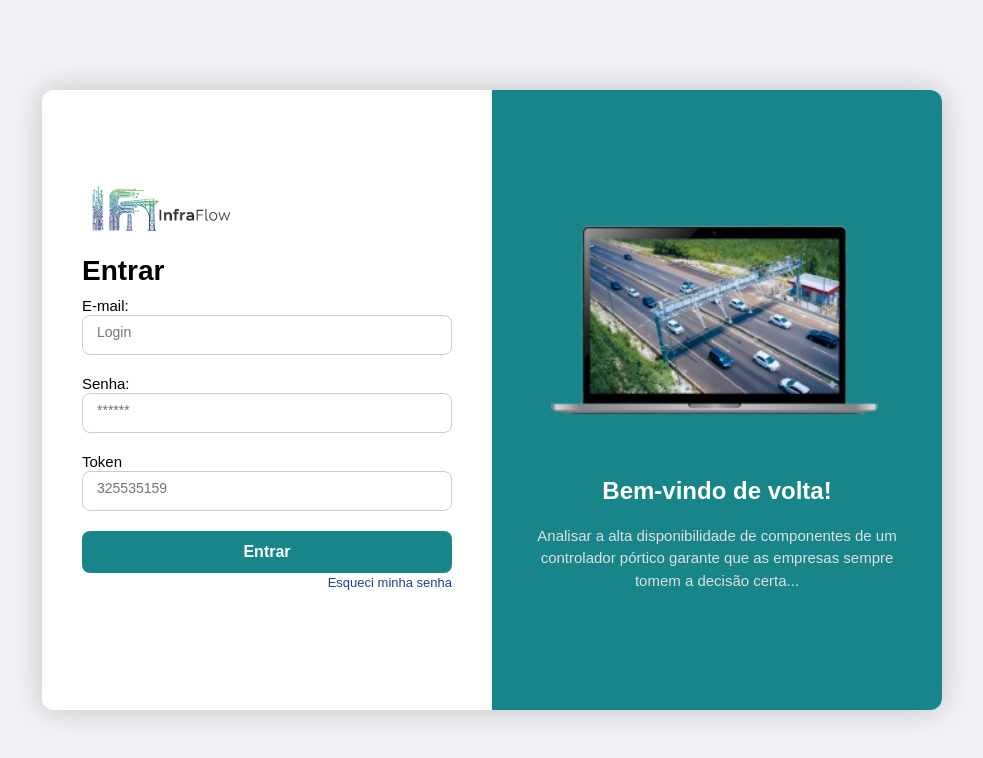
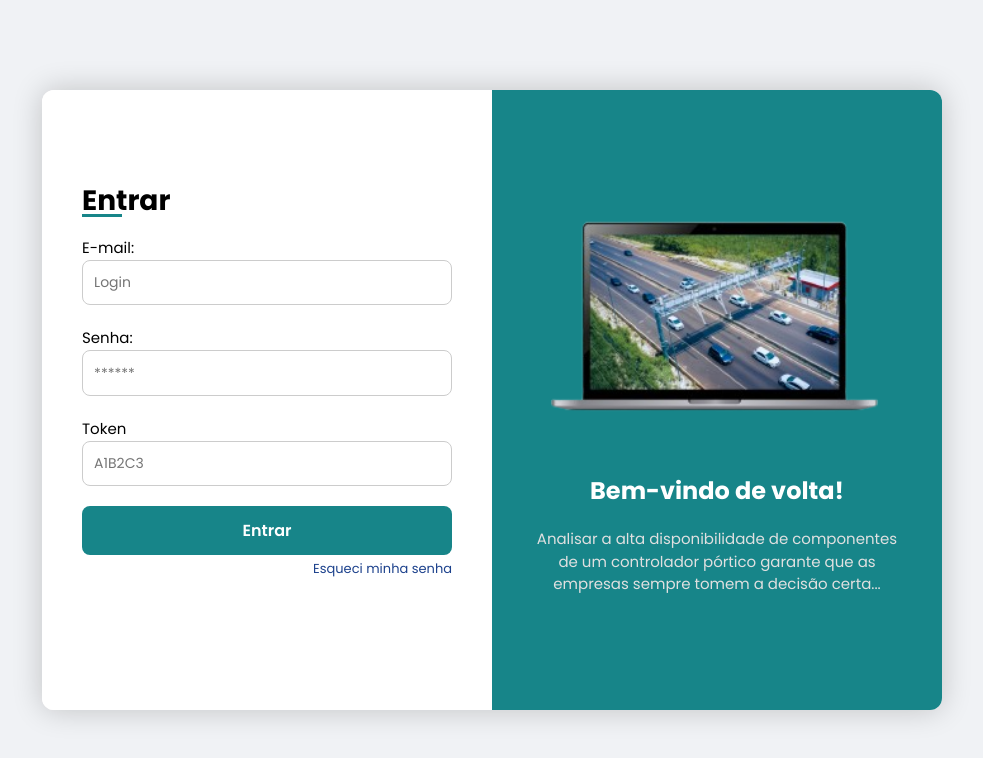
Before and after one commit to Project-InfraFlow/InfraFlow-web, a website: page public/login.html in a window 1280 px wide. Shown: the whole page, without its empty margins (148-1131 px from the left). Drawn offline with Linux system fonts and the light colour scheme; a web font is replaced by a local one.

Commit message:
Alterações no front-end do cadastro e login

```diff
--- a/public/css/estilo.css
+++ b/public/css/estilo.css
@@ -63,7 +63,7 @@
 
     .input-box input {
        width: 100%;
-      padding: 8px 40px 14px 14px;
+      padding: 3%;
       border-radius: 8px;
       border: 1px solid #ccc;
       font-size: 14px;
@@ -90,8 +90,16 @@
       margin-right: 8px;
     }
 
+    .box-green{
+      width: 40px;
+      height: 3px;
+      background-color: #178589;
+      margin-top: -5%;
+      margin-bottom: 5%;
+    }
+
     .forgot-link {
-      text-align: right;
+      text-align: left;
       margin-bottom: 30px;
     }
 
--- a/public/login.html
+++ b/public/login.html
@@ -5,6 +5,9 @@
   <meta charset="UTF-8">
   <meta http-equiv="X-UA-Compatible" content="IE=edge">
   <meta name="viewport" content="width=device-width, initial-scale=1.0">
+  <link rel="preconnect" href="https://fonts.googleapis.com">
+  <link rel="preconnect" href="https://fonts.gstatic.com" crossorigin>
+  <link href="https://fonts.googleapis.com/css2?family=Bebas+Neue&family=Nunito:ital,wght@0,200..1000;1,200..1000&family=Orbitron:wght@400..900&family=Permanent+Marker&family=Pixelify+Sans:wght@400..700&family=Poppins:ital,wght@0,100;0,200;0,300;0,400;0,500;0,600;0,700;0,800;0,900;1,100;1,200;1,300;1,400;1,500;1,600;1,700;1,800;1,900&family=Special+Gothic+Expanded+One&display=swap" rel="stylesheet">
 
   <title>Infraflow | Login</title>
 
@@ -18,10 +21,8 @@
 <body>
   <div class="container">
     <div class="login-box">
-      <a href="index.html">
-        <img src="./assets/logoInfraFlow.png" alt="Logo">
-      </a>
       <h1>Entrar</h1>
+      <div class="box-green"></div>
 
       <div class="input-box">
         <span>E-mail:</span>
@@ -35,7 +36,7 @@
 
       <div class="input-box">
         <span>Token</span>
-        <input type="text" id="token_input" placeholder="325535159">
+        <input type="text" id="token_input" placeholder="A1B2C3">
       </div>
 
       <button type="button" class="btn" onclick="entrar()">Entrar</button>
```
Also changed, not shown: public/cadastro-acesso-adm.html (+0 -1 lines).
